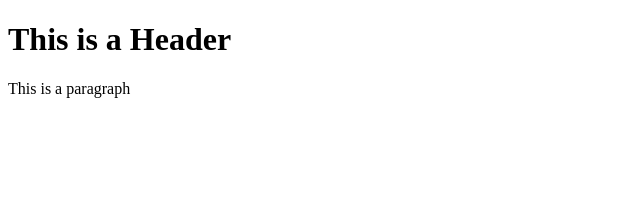
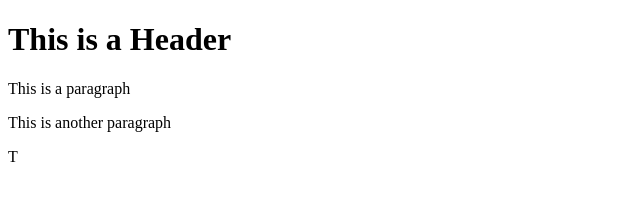
Before and after one commit to JupiDevelopment/git-test, a website: page index.html in a window 1280 px wide. Shown: the whole page, without its empty margins (0-640 px from the left). Drawn offline with Linux system fonts and the light colour scheme.

```diff
--- a/index.html
+++ b/index.html
@@ -3,5 +3,6 @@
     <body>
         <h1>This is a Header</h1>
         <p>This is a paragraph</p>
+        <p>This is another paragraph</p>T
     </body>
 </html>
```
Also changed, not shown: package.json (added, +16 -0 lines), 2 other files.
